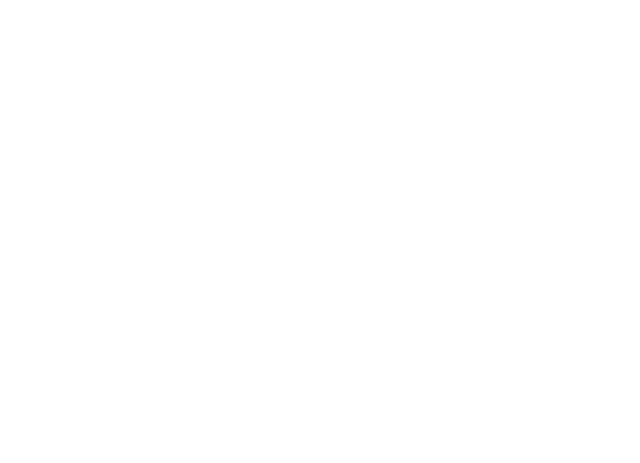
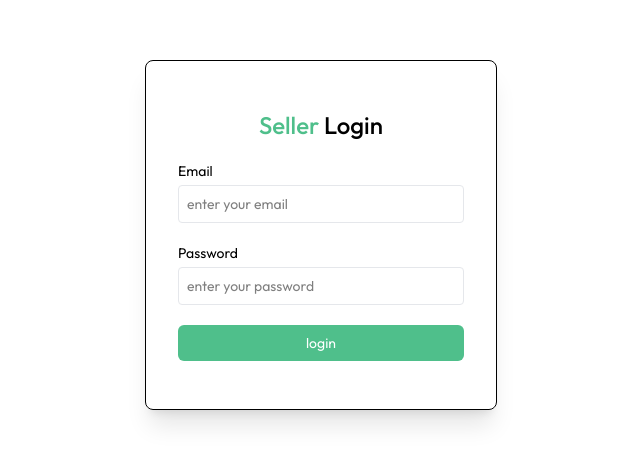
Before and after one commit to Harmedino/Grocery, a React (Vite) app in the folder client/: page /seller in a window 1280 px wide. Before the commit this address had no page. Shown: the part 165-628 px from the top of the page, without its empty margins (319-959 px from the left). Built offline with nearby package versions, Linux system fonts and the light colour scheme.

Commit message:
seller login added

```diff
--- a/client/src/App.jsx
+++ b/client/src/App.jsx
@@ -12,10 +12,11 @@ import ProductDetails from "./pages/ProductDetails";
 import Cart from "./pages/Cart";
 import AddAddress from "./pages/AddAddress";
 import MyOrders from "./pages/MyOrders";
+import SellerLogin from "./components/seller/SellerLogin";
 
 const App = () => {
   const isSellerPath = useLocation().pathname.includes("seller");
-  const {showUserLogin}  = useAppContext();
+  const {showUserLogin, isSeller}  = useAppContext();
   return (
     <div>
       {isSellerPath ? null : <Navbar></Navbar>}
@@ -32,6 +33,7 @@ const App = () => {
           <Route path="/products/:category/:id" element={<ProductDetails />}></Route>
           <Route path="/products/:category" element={<ProductCategory />}></Route>
           <Route path="/my-orders" element={<MyOrders />}></Route>
+          <Route path="/seller" element={ isSeller ? null: <SellerLogin />}></Route>
         </Routes>
       </div>
 {    !isSellerPath &&  <Footer/>}
--- /dev/null
+++ b/client/src/components/seller/SellerLogin.jsx
@@ -0,0 +1,58 @@
+import React, { useEffect, useState } from "react";
+import { useAppContext } from "../../contex/AppContex";
+
+const SellerLogin = () => {
+  const { isSeller, setIsSeller, navigate } = useAppContext();
+  const [email, setEmail] = useState("");
+  const [password, setPassword] = useState("");
+
+  useEffect(() => {
+    if (isSeller) {
+      navigate("/seller");
+    }
+  }, [isSeller]);
+
+  const onSubmitHandler = async (e) => {
+    e.preventDefault();
+    setIsSeller(true);
+  };
+  return (
+    !isSeller && (
+      <div>
+        <form
+          onSubmit={onSubmitHandler}
+          className="min-h-screen flex items-center text-sm text-grey-600"
+        >
+          <div className="flex flex-col gap-5 m-auto items-center p-8 py-12 min-w-80 sm:min-w-88 rounded-lg shadow-xl border border-grey-200">
+            <p className="text-2xl font-medium m-auto">
+              <span className="text-primary">Seller</span> Login
+            </p>
+
+            <div className="w-full">
+              <p>Email</p>
+              <input
+                type="email"
+                placeholder="enter your email"
+                className="border border-gray-200 rounded w-full p-2 mt-1 outline-primary"
+                required
+              ></input>
+            </div>
+
+            <div className="w-full">
+              <p>Password</p>
+              <input
+                type="password"
+                placeholder="enter your password"
+                className="border border-gray-200 rounded w-full p-2 mt-1 outline-primary"
+                required
+              ></input>
+            </div>
+            <button className="bg-primary text-white w-full py-2 rounded-md cursor-pointer">login</button>
+          </div>
+        </form>
+      </div>
+    )
+  );
+};
+
+export default SellerLogin;
```
